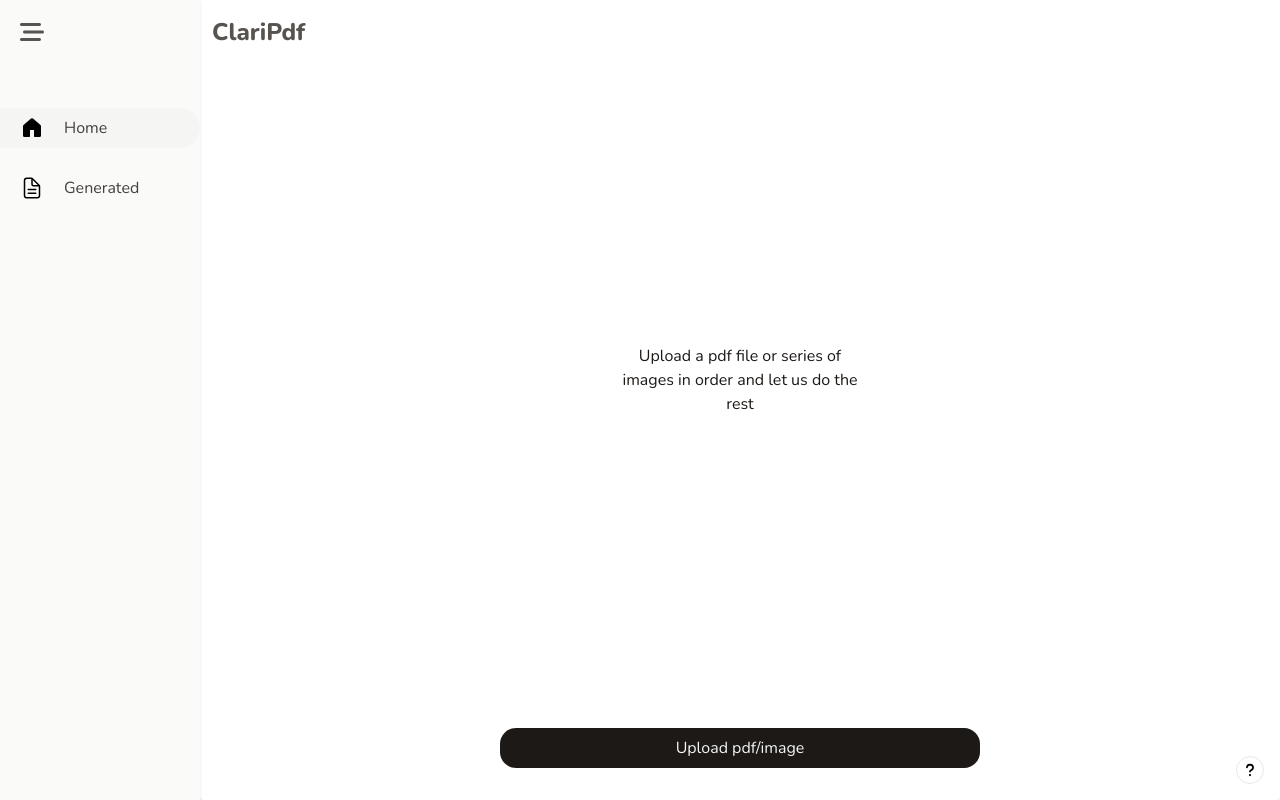
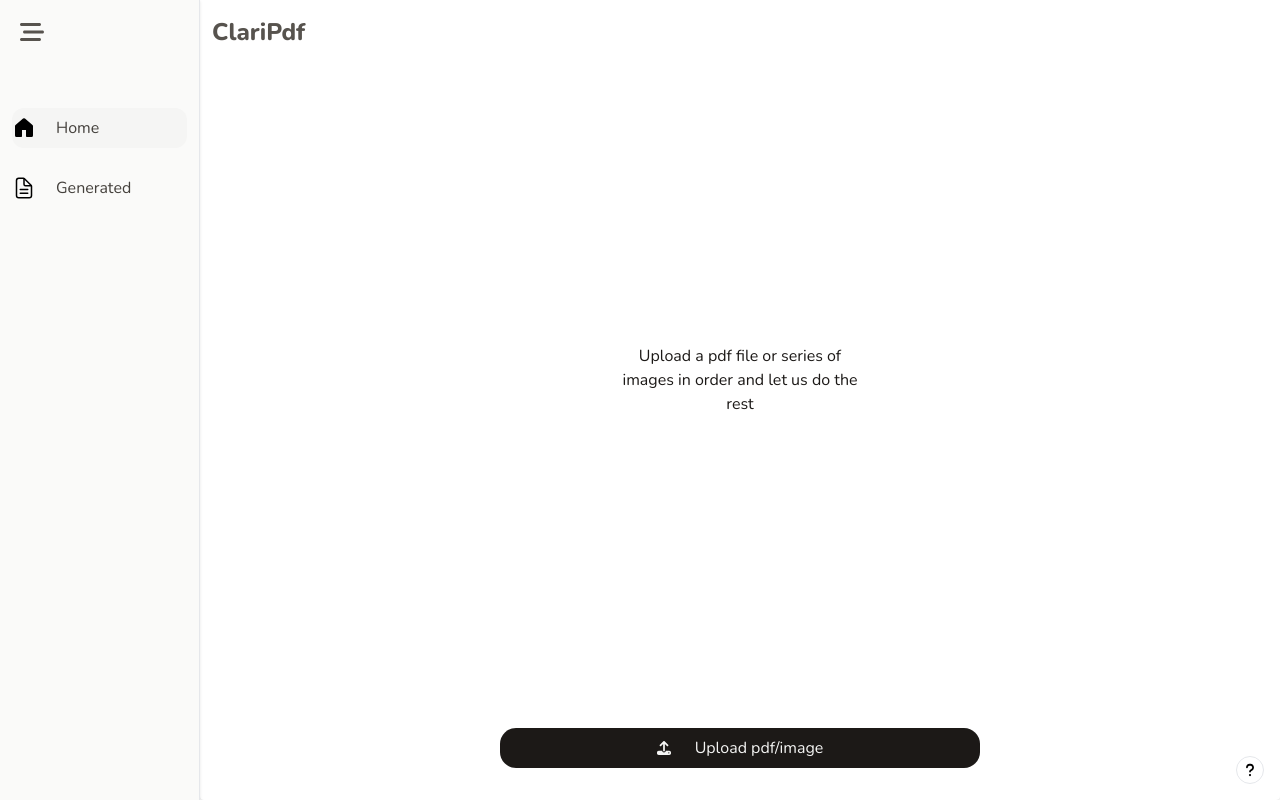
Before and after one commit to Dave154/Claripdf, a React (Vite) app: page / in a window 1280 px wide. Built offline with nearby package versions, Linux system fonts and the light colour scheme.

Commit message:
little bit of error handling

```diff
--- a/src/App.jsx
+++ b/src/App.jsx
@@ -3,6 +3,7 @@
 import Generated from './Pages/generated.jsx'
 import Navigation from './components/navigation.jsx'
 import Sidebar from './components/sidebar.jsx'
+import Error from './components/error.jsx'
 import {Routes,Route,useNavigate} from 'react-router-dom'
 import {useState,useEffect} from 'react'
 import {useUniversal} from './context.jsx'
@@ -58,6 +59,7 @@
         <FaQuestion/>
       </button>
       <Sidebar/>
+      <Error/>
     </main>
   )
 }
--- a/src/Pages/root.jsx
+++ b/src/Pages/root.jsx
@@ -6,9 +6,17 @@
 import imageCompression from "browser-image-compression";
 import {useUniversal} from '.././context.jsx'
 import {useNavigate} from 'react-router-dom'
+  import {FaUpload} from 'react-icons/fa6'
+
  const Root = () => {
  const navigate =useNavigate()
- const {windowWidth,dropFile,setDropFile,saveas,setSaveas,isEditing,setIsEditing,setOcrtext, setRefinedtext,setCurrentRoute,saveToIndexedDB,sideWidth}=useUniversal()
+ const {
+ handleError,
+ windowWidth,dropFile,setDropFile,
+ saveas,setSaveas,isEditing,
+ setIsEditing,setOcrtext, setRefinedtext,
+ setCurrentRoute,saveToIndexedDB,sideWidth
+}=useUniversal()
  const { register } = useForm();
   const [progress, setProgress] = useState(0);
 
@@ -43,7 +51,6 @@
         onUploadProgress: (progressEvent) => {
           const percentCompleted = Math.round((progressEvent.loaded * 100) / progressEvent.total);
           setProgress(percentCompleted);
-          console.log(percentCompleted)
         },
       });
       setOcrtext(response.data.ocrTexts)
@@ -52,8 +59,8 @@
       // Save data to IndexedDB
       saveToIndexedDB('db', 'claridb', { Ocr:response.data.ocrTexts, refined: response.data.refinedGPTText });
     } catch (error) {
-      console.log('Upload failed', error);
-      alert('File upload failed!');
+      console.log(error)
+      handleError(error)
       setProgress(0)
     }
  }
@@ -100,11 +107,11 @@
     // Validate files
     for (const file of files) {
       if (!allowedTypes.includes(file.type)) {
-        alert(`Unsupported file type: ${file.name}`);
+        handleError('unsupported')
         return;
       }
       if (file.size > maxFileSize) {
-        alert(`File size should not be more than 10MB: ${file.size/(1024*1024)} :${file.name}`);
+        handleError('maxfile')
         return;
       }
       if (file.type.startsWith("image/")) {
@@ -162,7 +169,14 @@
 		        })}
 		      />
 
-		      <label htmlFor="file"  className={`block  p-2 w-full max-w-[30rem] rounded-2xl mx-auto  ${progress >0 ? 'bg-stone-300 cursor-none' :'bg-stone-900 cursor-pointer'}`}>Upload pdf/image</label>
+		      <label htmlFor="file"  className={`flex gap-6 items-center justify-center  p-2 w-full max-w-[30rem] rounded-2xl mx-auto  ${progress >0 ? 'bg-stone-300 cursor-none' :'bg-stone-900 cursor-pointer'}`}>
+          <i className="text-sm">
+          <FaUpload/>
+          </i>
+          <p className="">
+          Upload pdf/image
+          </p>
+          </label>
 
     		</form>
 
--- /dev/null
+++ b/src/components/error.jsx
@@ -0,0 +1,25 @@
+ import {useUniversal} from '.././context.jsx'
+ import { MdErrorOutline } from "react-icons/md";
+
+  const ErrorComp = () => {
+ 	const {error,setError,errorMessage}=useUniversal()
+
+ 	if(error){
+
+ 	return (
+ 		<div className='fixed inset-0 z-20 bg-[rgba(10,10,10,.2)] grid place-items-center '>
+ 			<div className="bg-[rgba(250,240,240)] rounded-xl	border-red-300 border-2 items-center gap-4 flex flex-col justify-between w-full max-w-64 min-h-32 shadow-inner p-3 relative">
+ 				<i className=" text-red-500 text-2xl">
+ 					<MdErrorOutline/>
+ 				</i>
+ 				<p className="text-center text-sm text-red-800">{errorMessage}</p>
+ 				<button className="bg-red-700 rounded-xl w-full text-stone-100 h-fit"
+ 					onClick={()=>setError(false)}
+ 				>Cancel</button>
+ 			</div>
+ 		</div>
+ 	)
+ 	}
+ }
+
+ export default ErrorComp
--- a/src/components/sidebar.jsx
+++ b/src/components/sidebar.jsx
@@ -26,11 +26,11 @@
 
   	return (
   		<>
-		<section className={`fixed left-0 top-0 ${toggle && 'inset-0'} md:inset-auto md:left-0 md:top-0 z-20   h-full bg-[rgba(10,10,10,.2)]`}
+		<section className={`fixed left-0 top-0 ${toggle && 'inset-0'} md:inset-auto md:left-0 md:top-0 z-20   h-full bg-[rgba(100,100,100,.2)]`}
 			onClick={toggleSide}
 		>
 
-	  		<aside className={`bg-stone-50 h-full overflow-x-hidden shadow transition-all duration-700`}
+	  		<aside className={`bg-stone-50 h-full overflow-x-hidden shadow transition-all duration-700 border-r`}
 	  			style={{
        			 width:windowWidth >= 768 ? `${sideWidth}px` : toggle ? `${sideWidth}px`:'0px',
       			}}
@@ -38,12 +38,12 @@
 
 	  			<MenuBar/>
 
-	  			<ul className="flex flex-col gap-5 mt-16">
+	  			<ul className="flex flex-col gap-5 mt-16 px-3">
 	  				{
 	  					sidebarStuffs.map((item,index)=>{
 	  						const {name,icon,route,iconActive}=item
-	  						return <li className={`group relative grid py-1  hover:bg-stone-200 rounded-r-3xl ${name===currentRoute && 'bg-stone-100'}`} key={index} >
-	  						  <Link to={route} className='flex gap-5 items-center justify-between px-5'
+	  						return <li className={`group relative grid py-1  hover:bg-stone-200 rounded-xl ${name===currentRoute && 'bg-stone-100'}`} key={index} >
+	  						  <Link to={route} className='flex gap-5 items-center justify-between'
 	  						  	onClick={toggleSide}
 	  						  >
 	  							<i className="text-2xl basis-[10%]">
--- a/src/context.jsx
+++ b/src/context.jsx
@@ -13,6 +13,8 @@
   const [sideWidth,setSideWidth]=useState('200')
   const [toggle,setToggle]=useState(false)
   const [windowWidth,setWindowWidth]=useState(window.innerWidth)
+  const [error,setError]=useState(false)
+  const [errorMessage,setErrorMessage]=useState('Test Test 12')
 
 const toggleSide=()=>{
 	setToggle(!toggle)
@@ -115,6 +117,17 @@
 },[])
 
 
+const handleError=(err)=>{
+	setError(true)
+	if(err===''|| err.message==='Network Error'){
+		setErrorMessage('Seems like you are disconnected, check internet connection and try again')
+	}else if(err==='maxfile'){
+		setErrorMessage('File size should not be more than 10MB')
+	}
+	else if(err==='unsupported') {
+			setErrorMessage('Unsupported file type')
+	}
+}
 
 
 
@@ -137,7 +150,11 @@
 		setSideWidth,
 		toggleSide,
 		toggle,
-		windowWidth
+		windowWidth,
+		handleError,
+		error,
+		setError,
+		errorMessage
  	}}>
  		{children}
  	</AppContext.Provider>
```
